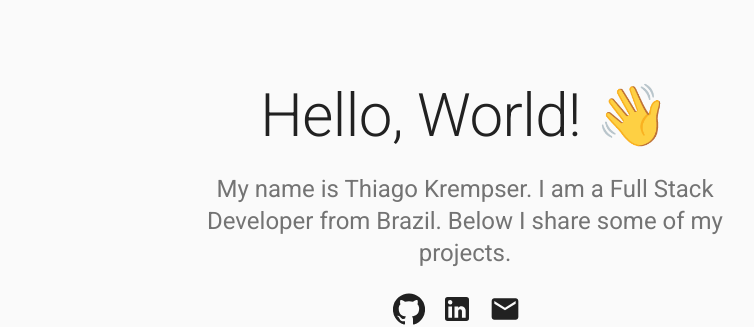
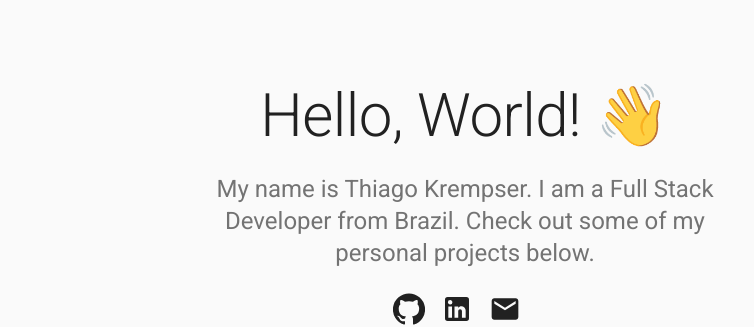
Before and after one commit to tkrempser/krempser.com.br, a Next.js app: page / in a window 1280 px wide. Shown: the top 327 px of the page, without its empty margins (175-929 px from the left). Built offline with nearby package versions, Linux system fonts and the light colour scheme.

Commit message:
Update home page

```diff
--- a/pages/index.js
+++ b/pages/index.js
@@ -24,15 +24,9 @@ const Home = () => {
           Hello, World! <Emoji symbol="👋" label="waving-hand" />
         </Typography>
 
-        <Typography
-          variant="h5"
-          align="center"
-          color="textSecondary"
-          paragraph
-          className={classes.presentation}
-        >
+        <Typography variant="h5" align="center" color="textSecondary" paragraph>
           My name is Thiago Krempser. I am a Full Stack Developer from Brazil.
-          Below I share some of my projects.
+          Check out some of my personal projects below.
         </Typography>
       </Container>
 
--- a/pages/projects/index.js
+++ /dev/null
@@ -1,5 +0,0 @@
-const About = () => {
-  return <h1>Projects</h1>;
-};
-
-export default About;
--- a/styles/home.module.css
+++ b/styles/home.module.css
@@ -1,10 +1,6 @@
-.presentation {
-  padding-bottom: 0.5rem;
-}
-
 .icons a svg {
-  margin-right: 1rem;
-  font-size: 2rem;
+  padding-right: 1rem;
+  font-size: 3rem;
 }
 
 .icons a svg {
```
